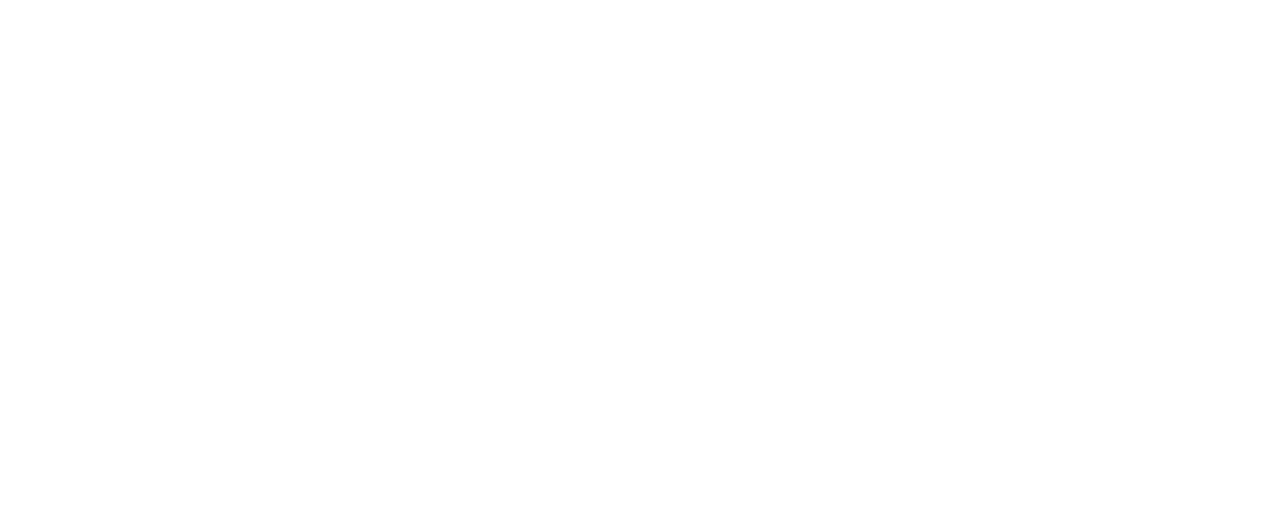
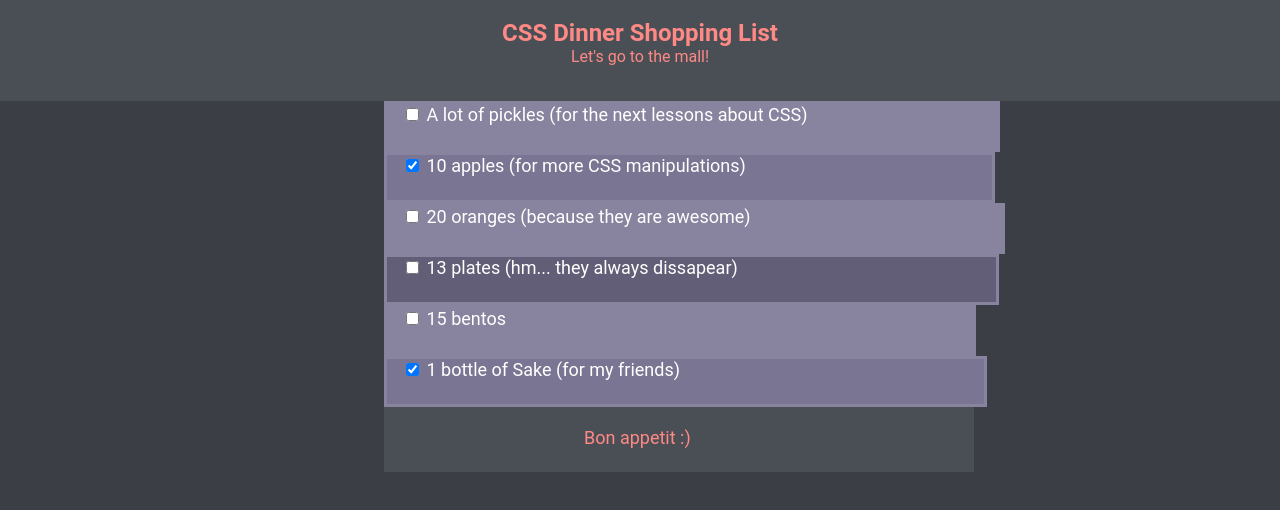
Before and after one commit to Stancherkasov/monticello, a plain HTML site: page menu.html in a window 1280 px wide. Drawn offline with Linux system fonts and the light colour scheme.

Commit message:
Finish menu

```diff
--- a/menu.html
+++ b/menu.html
@@ -0,0 +1,62 @@
+<!DOCTYPE html>
+<html lang="en">
+<head>
+	<meta charset="UTF-8">
+	<meta http-equiv="X-UA-Compatible" content="IE=edge">
+	<meta name="viewport" content="width=device-width, initial-scale=1.0">
+	<title>CSS Dinner Shopping List</title>
+	<link rel="stylesheet" href="./profile.css/reset.css">
+	<link rel="stylesheet" href="./profile.css/index.css">
+</head>
+<body>
+<header>
+	<h1>CSS Dinner Shopping List</h1>
+	<p class="header-p">Let's go to the mall!</p>
+</header>
+<main>
+	<section class="menu">
+	<form action="" method="post">
+	<div class="first-option">
+		<fieldset>
+		<input type="checkbox" id= "first-option" name="first-option" value="first-option">
+		<label for="first-option">A lot of pickles (for the next lessons about CSS) </label>
+		</fieldset>
+	</div>
+	<div class="second-option">
+		<fieldset>
+		<input type="checkbox" id= "second-option" name="second-option" value="second-option" checked>
+		<label for="second-option">10 apples (for more CSS manipulations) </label>
+		</fieldset>
+	</div>
+	<div class="third-option">
+		<fieldset>
+		<input type="checkbox" id= "third-option" name="third-option" value="third-option">
+		<label for="third-option">20 oranges (because they are awesome) </label>
+		</fieldset>
+	</div>
+	<div class="forth-option">
+		<fieldset>
+		<input type="checkbox" id= "forth-option" name="forth-option" value="forth-option">
+		<label for="forth-option">13 plates (hm... they always dissapear)</label>
+	</fieldset>
+	</div>
+	<div class="fifth-option">
+		<fieldset>
+		<input type="checkbox" id= "fifth-option" name="fifth-option" value="fifth-option">
+		<label for="fifth-option">15 bentos</label>
+	</fieldset>
+	</div>
+	<div class="six-option">
+		<fieldset>
+		<input type="checkbox" id= "six-option" name="six-option" value="six-option" checked>
+		<label for="six-option">1 bottle of Sake (for my friends) </label>
+	</fieldset>
+	</div>
+	</form>
+	</section>
+	<footer>
+		<p>Bon appetit :)</p>
+	</footer>
+	</main>
+</body>
+</html>
--- a/profile.css/index.css
+++ b/profile.css/index.css
@@ -11,6 +11,7 @@ font-size: 24px;
 line-height: 28px;
 color: #FF8984;
 }
+
 .header-p {font-family: 'Roboto';
 	text-align: center;
 	font-style: normal;
@@ -19,3 +20,193 @@ color: #FF8984;
 	line-height: 19px;
 	color: #FF8984;
 }
+
+body {background-color:#3B3F45;
+}
+
+.first-option {background-color: #88839E;
+	display: inline-block;
+	margin-left: 30%;
+	padding-right: 190px;
+	padding-left: 15px;
+	justify-content: center;
+	height: 45px;
+	left: 129px;
+	top: 102px;
+font-family: 'Roboto';
+font-style: normal;
+font-weight: 400;
+font-size: 18px;
+line-height: 21px;
+align-items: center;
+color: #FFFFFF;
+border:
+3px
+solid
+#88839E;
+}
+
+.first-option:hover {border-color: red;
+}
+
+.first-option:active {text-decoration: line-through;
+}
+
+.second-option {background-color: #7A7593;
+	display: inline-block;
+	margin-left: 30%;
+	padding-right: 246px;
+	padding-left: 15px;
+	justify-content: center;
+	height: 45px;
+	left: 129px;
+	top: 102px;
+font-family: 'Roboto';
+font-style: normal;
+font-weight: 400;
+font-size: 18px;
+line-height: 21px;
+align-items: center;
+color: #FFFFFF;
+border:
+3px
+solid
+#88839E;
+}
+
+.second-option:hover {border-color: red;
+}
+
+.second-option:active {text-decoration: line-through;
+}
+
+.third-option {background-color: #88839E;
+	display: inline-block;
+	margin-left: 30%;
+	padding-right: 251px;
+	padding-left: 15px;
+	justify-content: center;
+	height: 45px;
+	left: 129px;
+	top: 102px;
+font-family: 'Roboto';
+font-style: normal;
+font-weight: 400;
+font-size: 18px;
+line-height: 21px;
+align-items: center;
+color: #FFFFFF;
+border:
+3px
+solid
+#88839E;
+}
+
+.third-option:hover {border-color: red;
+}
+
+.third-option:active {text-decoration: line-through;
+}
+
+.forth-option {background-color:#625E77;
+	display: inline-block;
+	margin-left: 30%;
+	padding-right: 258px;
+	padding-left: 15px;
+	justify-content: center;
+	height: 45px;
+	left: 129px;
+	top: 102px;
+font-family: 'Roboto';
+font-style: normal;
+font-weight: 400;
+font-size: 18px;
+line-height: 21px;
+align-items: center;
+color: #FFFFFF;
+border:
+3px
+solid
+#88839E;
+}
+
+.forth-option:hover {border-color: red;
+}
+
+.forth-option:active {text-decoration: line-through;
+}
+
+.fifth-option {background-color: #88839E;
+	display: inline-block;
+	margin-left: 30%;
+	padding-right: 467px;
+	padding-left: 15px;
+	justify-content: center;
+	height: 45px;
+	left: 129px;
+	top: 102px;
+font-family: 'Roboto';
+font-style: normal;
+font-weight: 400;
+font-size: 18px;
+line-height: 21px;
+align-items: center;
+color: #FFFFFF;
+border:
+3px
+solid
+#88839E;
+}
+
+.fifth-option:hover {border-color: red;
+}
+
+.fifth-option:active {text-decoration: line-through;
+}
+
+.six-option {background-color: #7A7593;
+	display: inline-block;
+	margin-left: 30%;
+	padding-right: 304px;
+	padding-left: 15px;
+	justify-content: center;
+	height: 45px;
+	left: 129px;
+	top: 102px;
+font-family: 'Roboto';
+font-style: normal;
+font-weight: 400;
+font-size: 18px;
+line-height: 21px;
+align-items: center;
+color: #FFFFFF;
+border:
+3px
+solid
+#88839E;
+}
+
+.six-option:hover {border-color: red;
+}
+
+.six-option:active {text-decoration: line-through;
+}
+
+footer {
+	display: inline-block;
+	margin-left: 30%;
+	padding-right: 283px;
+	padding-left: 200px;
+	padding-top: 20px;
+height: 45px;
+top: 417px;
+background: #4A4F56;
+font-family: 'Roboto';
+font-style: normal;
+font-weight: 400;
+font-size: 18px;
+line-height: 21px;
+align-items: center;
+color: #FF8984;
+justify-content: center;
+}
```
